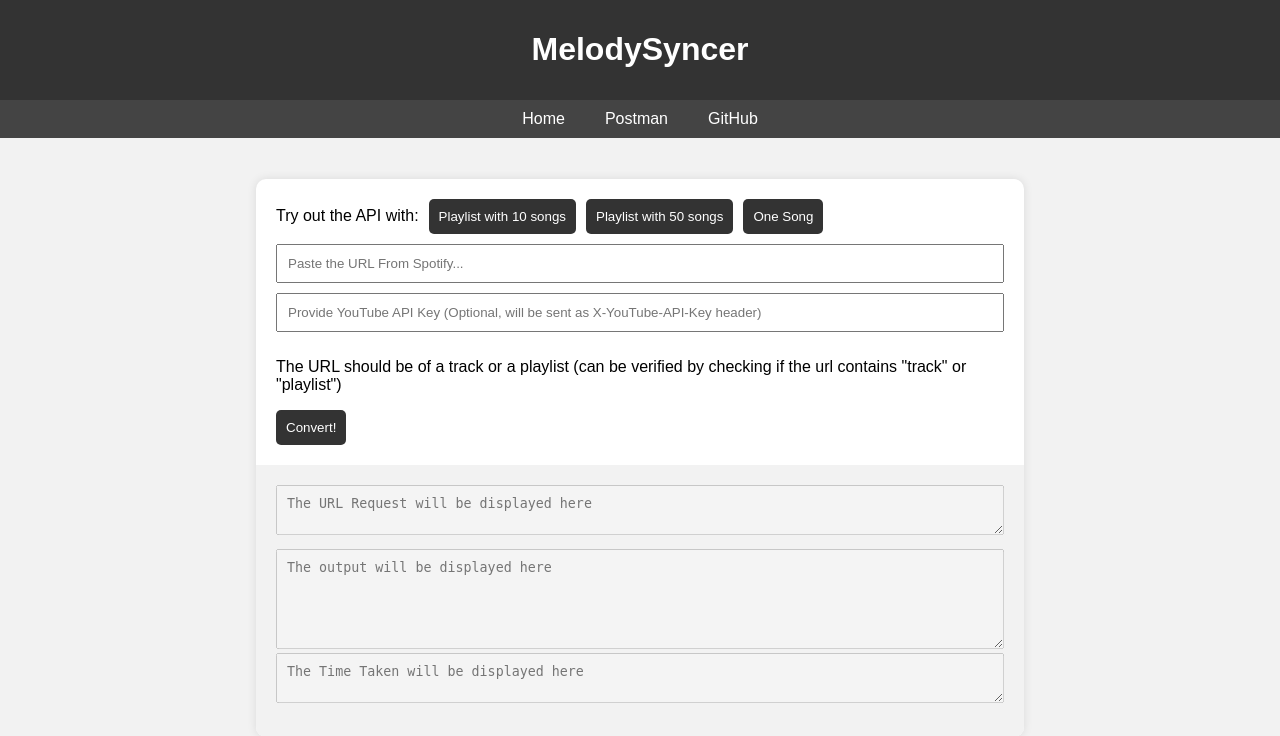
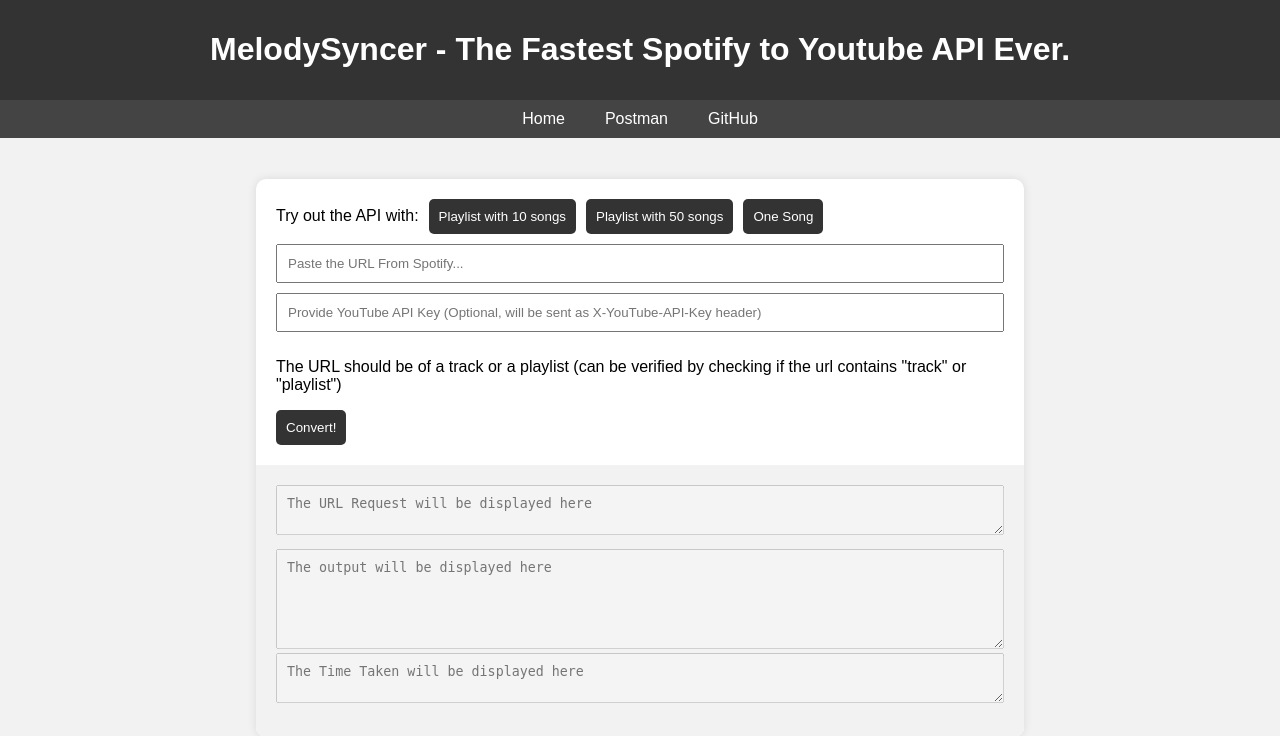
Before and after one commit to aryankeluskar/MelodySyncer-Py, a FastAPI app: page / in a window 1280 px wide. Shown: the top 736 px of the page. Run offline with FastAPI, Linux system fonts and the light colour scheme.

Commit message:
style: update frontend h1

```diff
--- a/src/templates/index.html
+++ b/src/templates/index.html
@@ -165,7 +165,7 @@
 <body>
 
     <header>
-        <h1>MelodySyncer</h1>
+        <h1>MelodySyncer - The Fastest Spotify to Youtube API Ever.</h1>
     </header>
 
     <nav>
```
Also changed, not shown: 1 other file.
